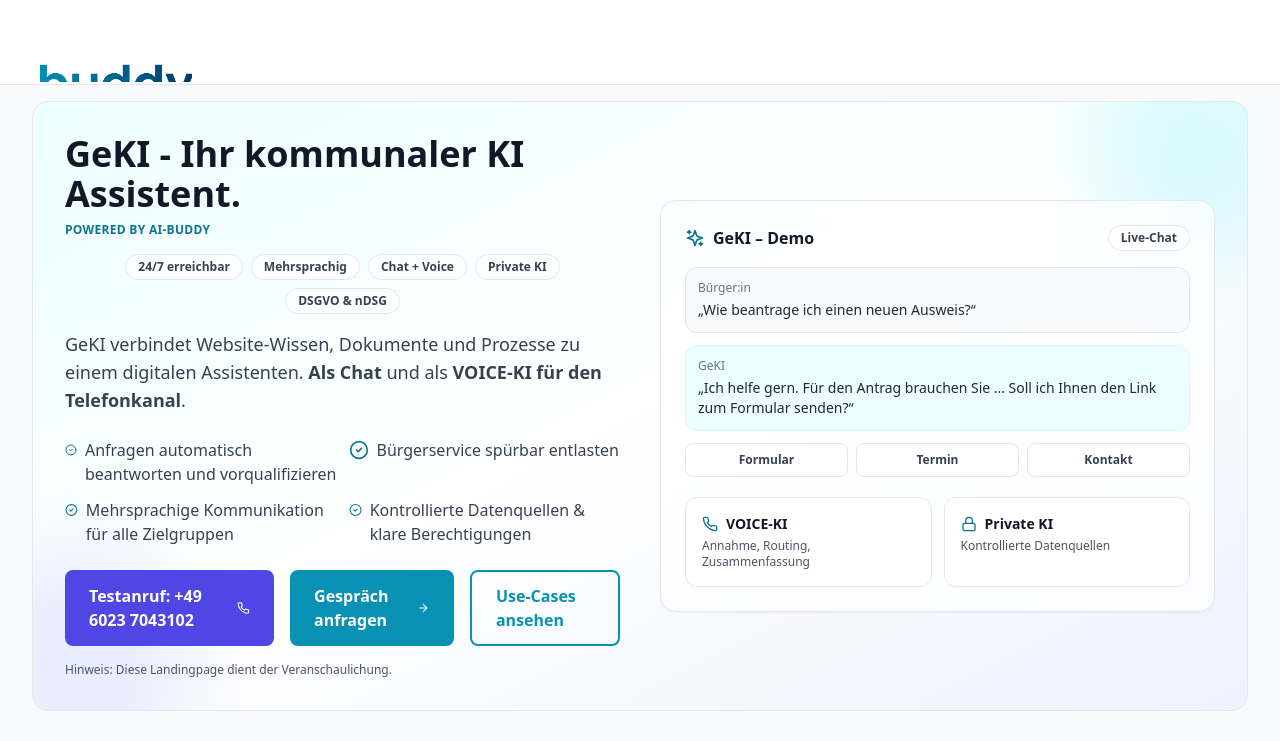
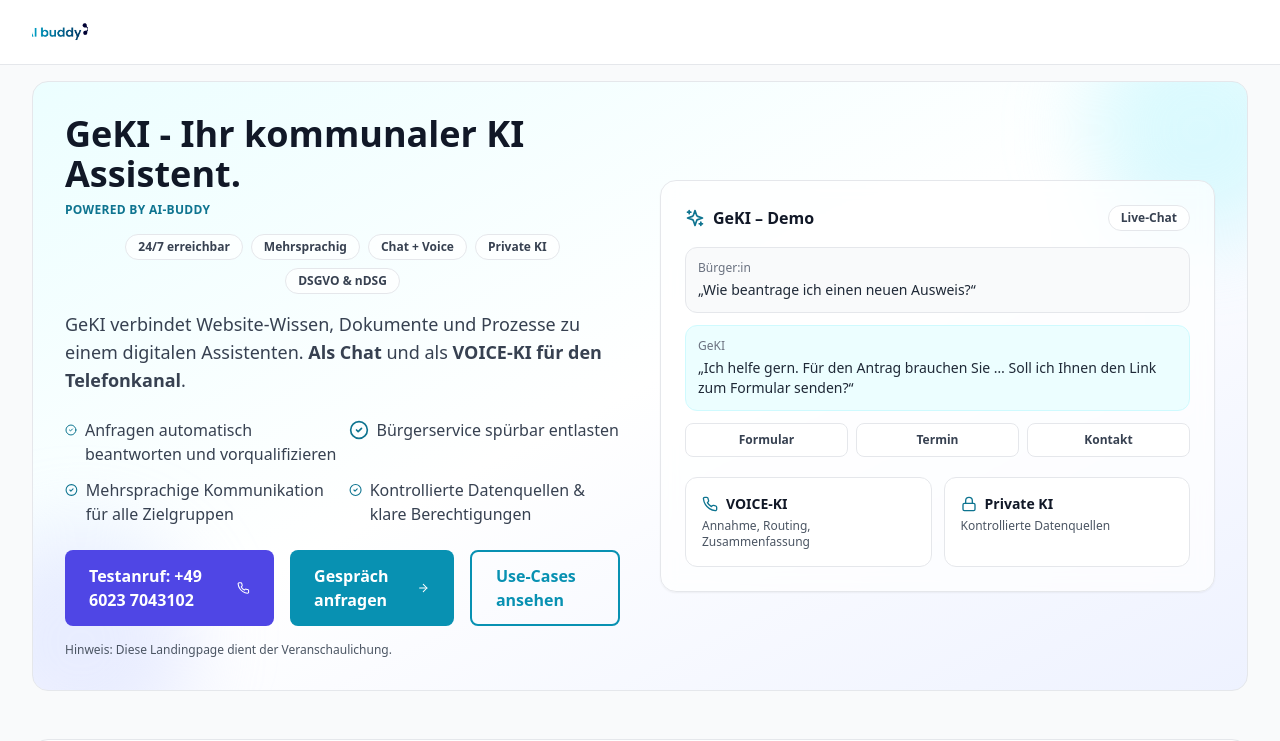
Before and after one commit to timobast/VoiceBuddy-GeKI-Landingpage, a Next.js app: page / in a window 1280 px wide. Shown: the top 741 px of the page. Built offline with nearby package versions, Linux system fonts and the light colour scheme.

Commit message:
ui(header): fix logo visibility with adjusted scaling and positioning

```diff
--- a/app/layout.tsx
+++ b/app/layout.tsx
@@ -18,22 +18,24 @@
       <body className="antialiased">
         <div className="min-h-screen bg-gray-50">
           <header className="bg-white border-b border-gray-200">
-            <div className="container-custom py-0.5">
+            <div className="container-custom py-1">
               <a
                 href="https://www.ai-buddy.net"
-                className="flex items-center gap-3 overflow-hidden"
+                className="flex items-center gap-3"
                 rel="noopener noreferrer"
               >
-                <div className="relative h-12 sm:h-14 md:h-16 lg:h-18 xl:h-20 w-auto overflow-hidden">
+                <div className="relative h-10 sm:h-12 md:h-14 w-auto overflow-hidden">
                   <Image
                     src={aiBuddyLogo}
                     alt="AI-Buddy"
                     priority
-                    className="h-24 sm:h-28 md:h-32 lg:h-36 xl:h-40 w-auto object-contain"
+                    width={163}
+                    height={70}
+                    className="h-full w-auto"
                     style={{
-                      objectPosition: 'center center',
-                      transform: 'scale(2)',
-                      transformOrigin: 'center center'
+                      objectFit: 'cover',
+                      objectPosition: '50% 50%',
+                      transform: 'scale(1.5)',
                     }}
                   />
                 </div>
```
